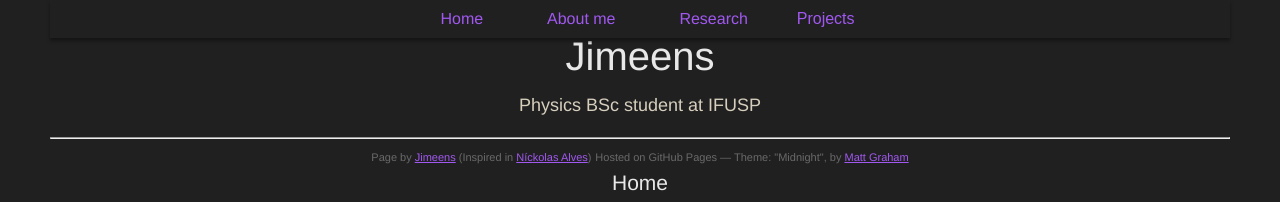
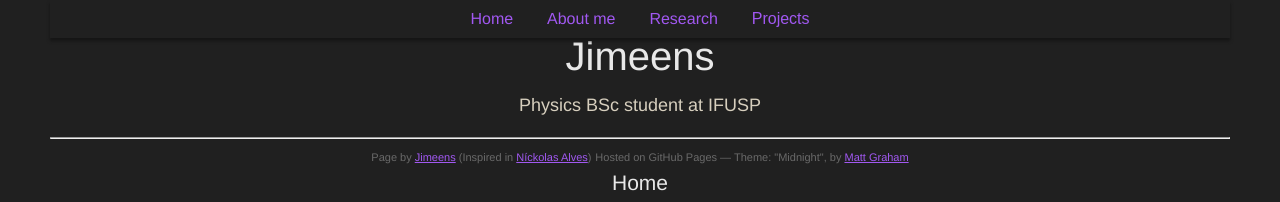
Before and after one commit to Jimeens/jimeens.github.io, a Jekyll site: the page built from index.md, in a window 1280 px wide. Shown: the top 202 px of the page. Built offline with Jekyll 4.4.1, drawn with Linux system fonts in a browser that asks for light colours; some web fonts are replaced; our own code applies the rules of GitHub Pages for plain Markdown files.

Commit message:
Update style.scss

```diff
--- a/assets/css/style.scss
+++ b/assets/css/style.scss
@@ -106,7 +106,7 @@ ol {
 }
 
 nav a {
-	padding: 0 15px 0 15px;
+	padding: 0 0 0 0;
 }
 
 nav {
```
